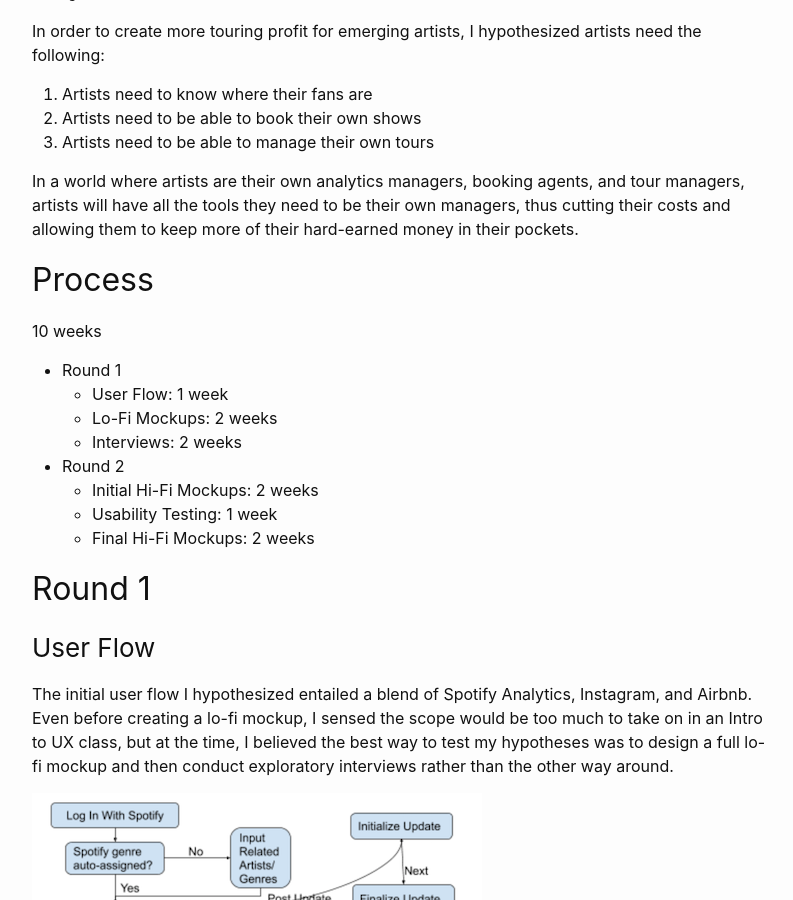
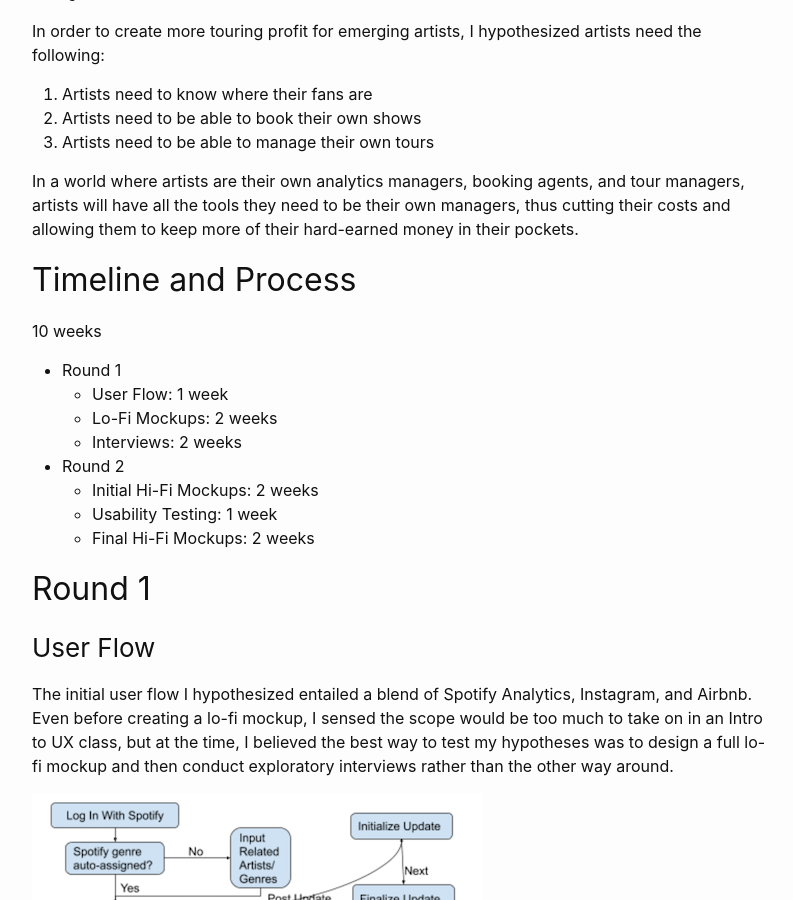
Before and after one commit to victor-grajski/portfolio-old, a Jekyll site: the page built from _posts/2019-10-04-welcome-to-jekyll.markdown, in a window 1280 px wide and 900 px high, scrolled down 1656 px. Shown: the whole window, without its empty margins (238-1031 px from the left). Built offline with Jekyll 4.4.1, drawn with Linux system fonts in a browser that asks for light colours.

Commit message:
Update 2019-10-04-welcome-to-jekyll.markdown

```diff
--- a/_posts/2019-10-04-welcome-to-jekyll.markdown
+++ b/_posts/2019-10-04-welcome-to-jekyll.markdown
@@ -33,7 +33,7 @@ In order to create more touring profit for emerging artists, I hypothesized arti
 
 In a world where artists are their own analytics managers, booking agents, and tour managers, artists will have all the tools they need to be their own managers, thus cutting their costs and allowing them to keep more of their hard-earned money in their pockets.
 
-## Process
+## Timeline and Process
 10 weeks
 * Round 1
   * User Flow: 1 week
```
